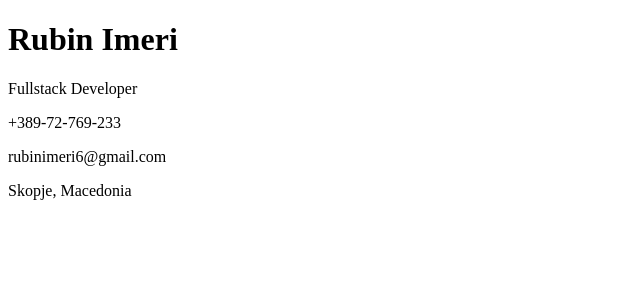
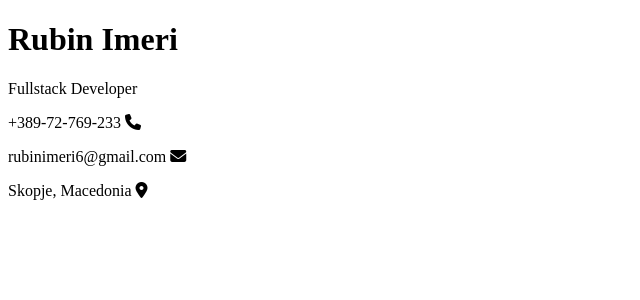
Before and after one commit to rubinimeri/cv-application, a React (Vite) app: page / in a window 1280 px wide. Shown: the top 300 px of the page, without its empty margins (0-640 px from the left). Built offline with nearby package versions, Linux system fonts and the light colour scheme.

Commit message:
Add icons

```diff
--- a/src/components/PersonalDetails/PersonalDetails.jsx
+++ b/src/components/PersonalDetails/PersonalDetails.jsx
@@ -7,13 +7,13 @@ function PersonalDetails({ name, jobTitle, number, email, location }) {
             </div>
             <div>
                 <p>
-                    {number}
+                    {number} <i className="fa-solid fa-phone"></i>
                 </p>
                 <p>
-                    {email}
+                    {email} <i className="fa-solid fa-envelope"></i>
                 </p>
                 <p>
-                    {location}
+                    {location} <i className="fa-solid fa-location-dot"></i>
                 </p>
             </div>
         </div>
```
